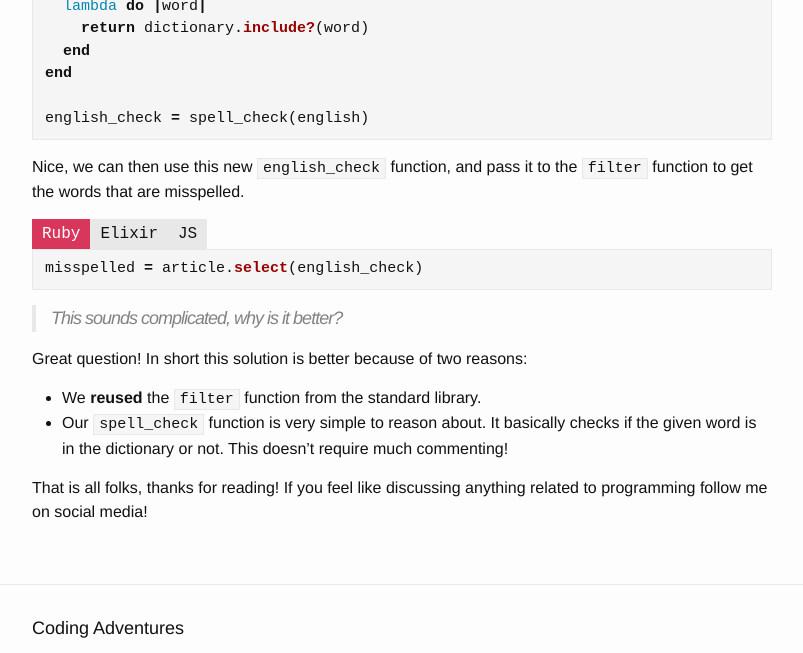
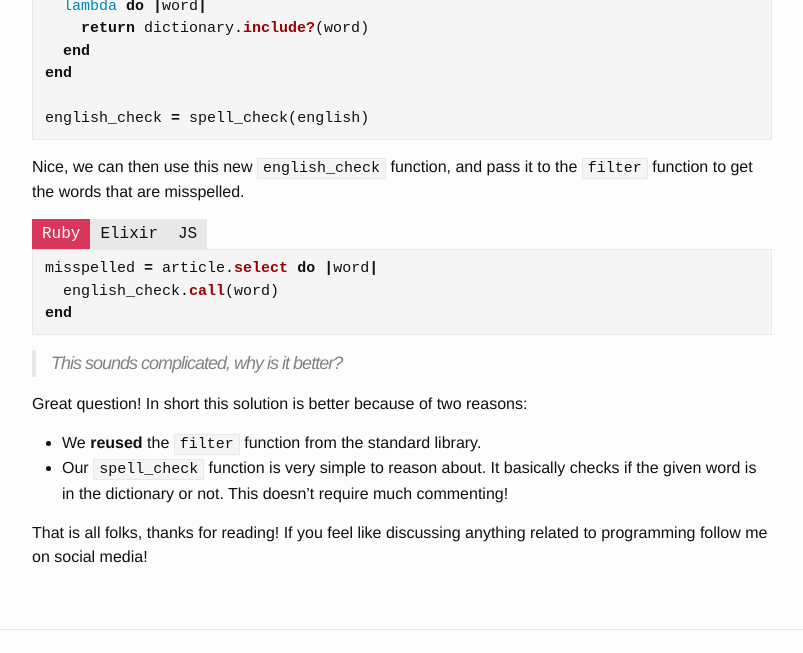
Before and after one commit to Markonis/markonis.github.io, a Jekyll site: the page built from _posts/2016-05-10-currying.markdown, in a window 1280 px wide and 900 px high, scrolled down 2267 px, cut to the strip 0-653 px from the top of the window. Shown: the whole strip, without its empty margins (238-1041 px from the left). Built offline with Jekyll 4.4.1, drawn with Linux system fonts in a browser that asks for light colours; nearby versions of some CDN libraries.

Commit message:
Fix ruby example in Currying

```diff
--- a/_posts/2016-05-10-currying.markdown
+++ b/_posts/2016-05-10-currying.markdown
@@ -117,7 +117,9 @@ Nice, we can then use this new `english_check` function, and pass it to the `fil
 var misspelled = _.filter(article, english_check);
 {% endcapture %}
 {% capture ruby %}
-misspelled = article.select(english_check)
+misspelled = article.select do |word|
+  english_check.call(word)
+end
 {% endcapture %}
 {% capture elixir %}
 misspelled = article |> Enum.filter(english_check)
```
